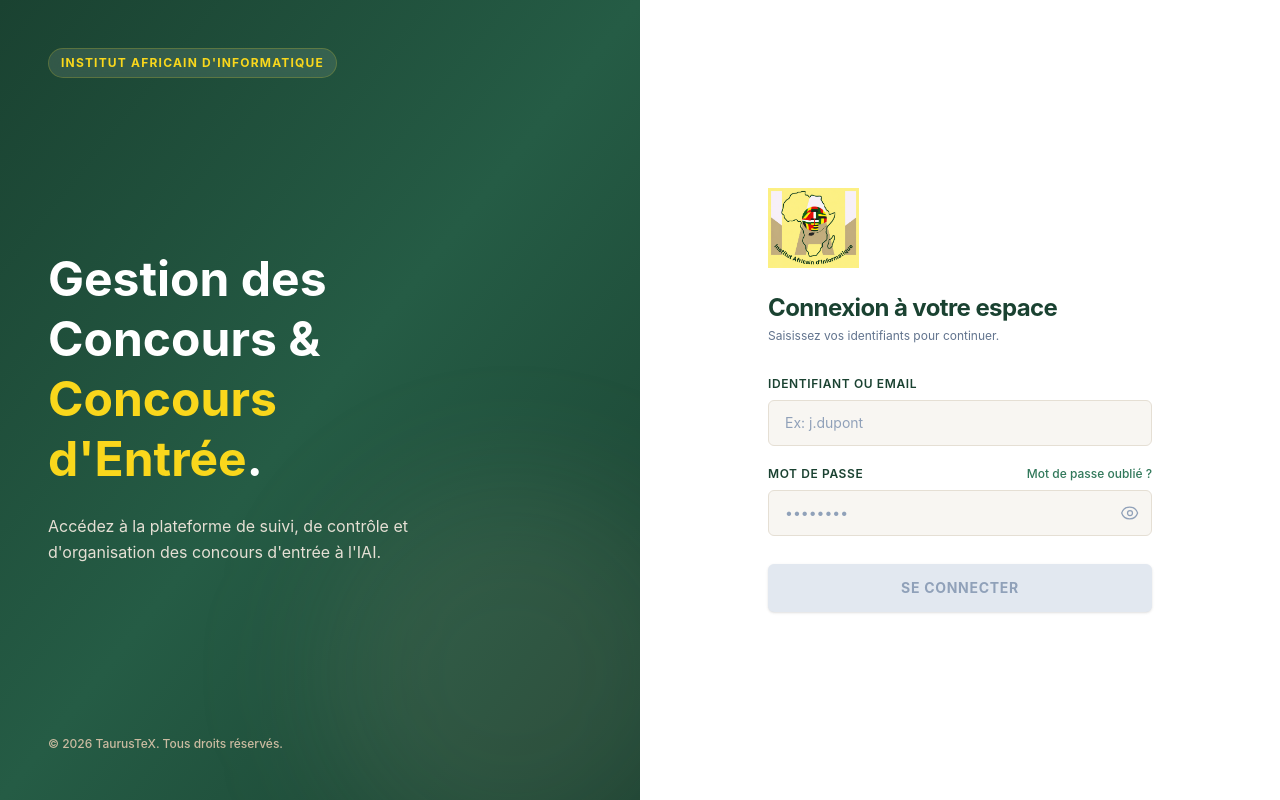
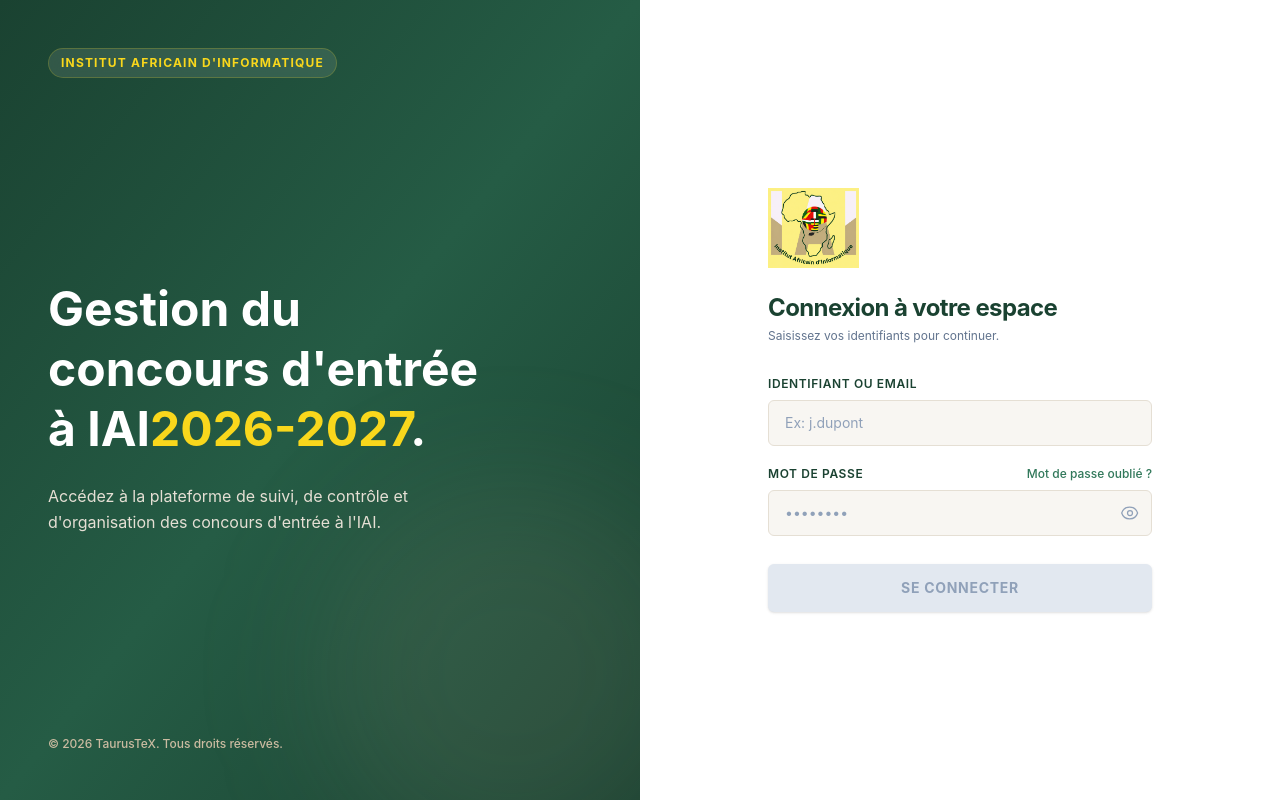
Before and after one commit to Mawule1405/iai-concours, an Angular app in the folder front/: page /login in a window 1280 px wide. Built offline with nearby package versions, Linux system fonts and the light colour scheme.

Commit message:
Mise à jour de la configuration

```diff
--- a/front/src/app/features/authentification/login/login.component.html
+++ b/front/src/app/features/authentification/login/login.component.html
@@ -16,7 +16,7 @@
     <!-- Accroche principale -->
     <div class="max-w-md relative z-10">
       <h1 class="text-4xl lg:text-5xl font-bold leading-tight mb-6">
-        Gestion des Concours & <span class="text-[#f9d71c]">Concours d'Entrée</span>.
+        Gestion du concours d'entrée à IAI<span class="text-[#f9d71c]">2026-2027</span>.
       </h1>
       <p class="text-[#e5dfd4] text-base font-normal leading-relaxed">
         Accédez à la plateforme de suivi, de contrôle et d'organisation des concours d'entrée à l'IAI.
--- a/front/src/environments/environment.ts
+++ b/front/src/environments/environment.ts
@@ -1,4 +1,4 @@
 export const environment = {
   production: true,
-  apiUrl: 'https://back-iai-concours.onrender.com/api'
+  apiUrl: 'https://back-iai-concours.onrender.com/iai-concours-api'
 };
```
Also changed, not shown: 2 other files (tests, documents, lock files or other folders).
